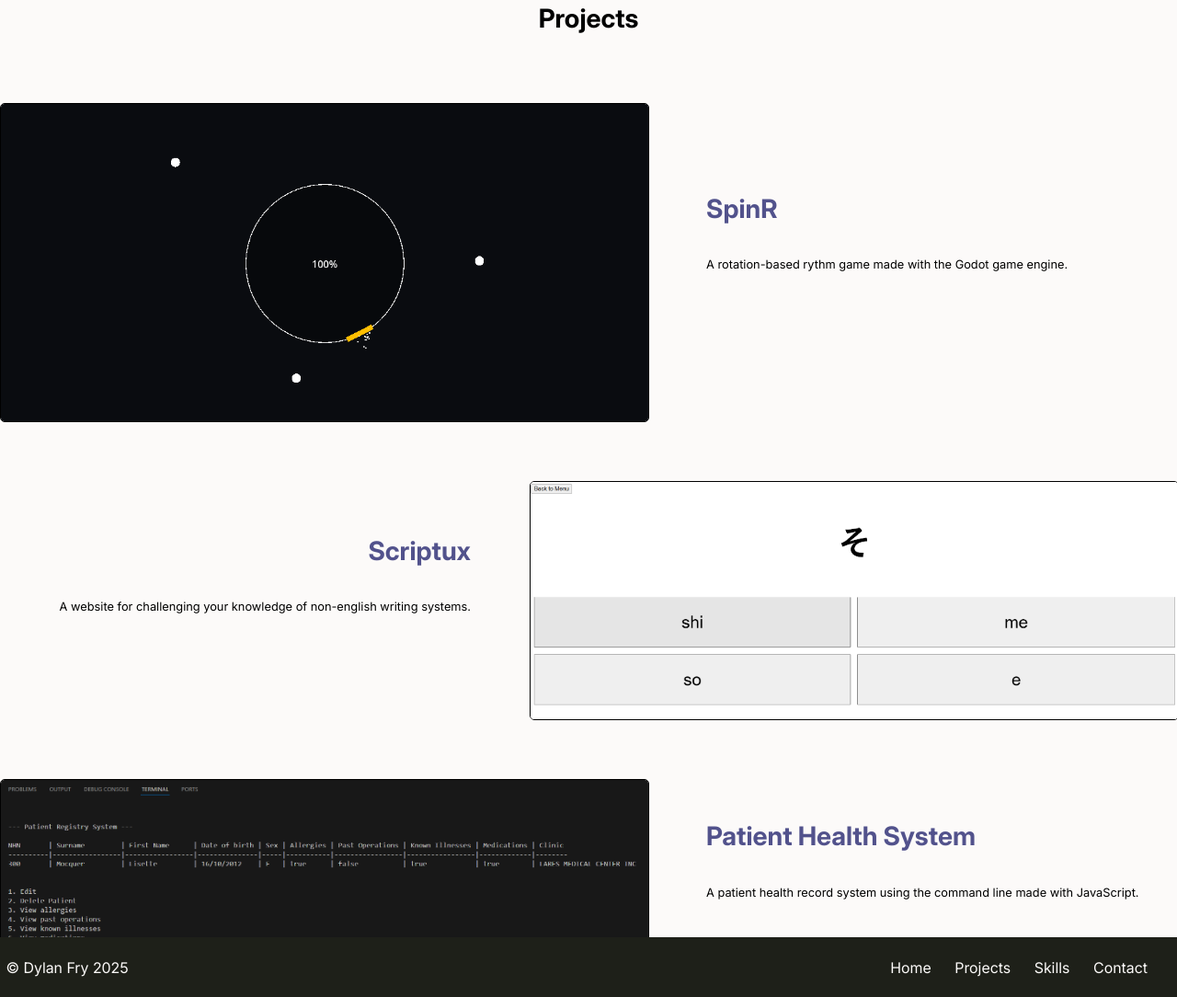
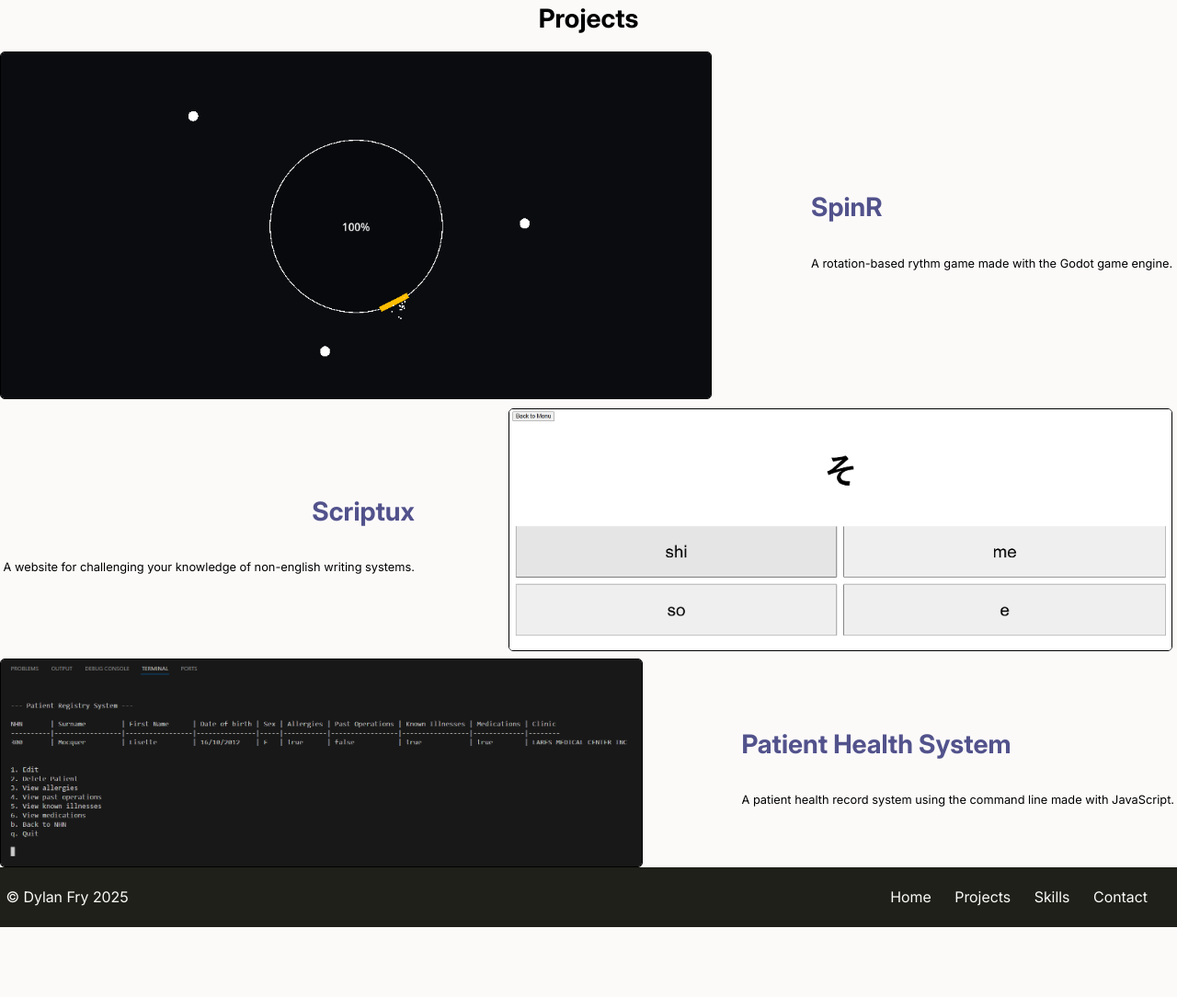
Before and after one commit to Heavy-Horn/Personal-Portfolio, a website with bundled scripts: page pages/projects.html in a window 1280 px wide. Shown: the part 102-1186 px from the top of the page at 92% size. After the commit the page ends 1110 px from the top, so only its background shows below. Built offline with nearby package versions, Linux system fonts and the light colour scheme; no server answers.

Commit message:
Fixed issue with project page overflow

```diff
--- a/components/projects/projects.css
+++ b/components/projects/projects.css
@@ -1,4 +1,3 @@
-/* Review CSS */
 .reviewWrapper {
     width: fit-content;
     background-color: bisque;
@@ -11,12 +10,91 @@
     margin: 0;
 }
 
-/* Page Layout */
-.wrapper {
+.pageWrapper {
     display: grid;
     grid-template-columns: auto;
-    grid-template-rows: 10vw auto 5vw;
-    flex-grow: 1;
+    grid-template-rows: auto auto;
+}
+
+.title {
+    grid-column: 1/2;
+    grid-row: 1/2;
+    text-align: center;
+}
+
+.projectsWrapper {
+    display: grid;
+    grid-template-columns: auto;
+    grid-template-rows: auto 1vh auto 1vh auto;
+    grid-column: 1/2;
+    grid-row: 2/3;
+}
+
+.project1Wrapper {
+    display: grid;
+    grid-template-columns: auto;
+    grid-template-rows: auto auto;
+    grid-column: 1/2;
+    grid-row: 1/2;
+}
+
+.project2Wrapper {
+    display: grid;
+    grid-template-columns: auto;
+    grid-template-rows: auto auto;
+    grid-column: 1/2;
+    grid-row: 3/4;
+}
+
+.project3Wrapper {
+    display: grid;
+    grid-template-columns: auto;
+    grid-template-rows: auto auto;
+    grid-column: 1/2;
+    grid-row: 5/6;
+}
+
+.projectDescriptionWrapper {
+    display: grid;
+    grid-template-columns: auto 8vw auto;
+    grid-template-rows: auto auto;
+    grid-row: 1/2;
+    grid-column: 1/2;
+}
+
+#p1Reviews, #p2Reviews, #p3Reviews {
+    grid-column: 1/2;
+    grid-row: 2/3;
+}
+
+.project1Image, .project3Image {
+    grid-column: 1/2;
+    grid-row: 1/3;
+}
+
+.project2Image {
+    grid-column: 3/4;
+    grid-row: 1/3;
+}
+
+.project1Title, .project3Title {
+    grid-column: 3/4;
+    grid-row: 1/2;
+}
+
+.project2Title {
+    grid-column: 1/2;
+    grid-row: 1/2;
+}
+
+.project1Description, .project3Description  {
+    grid-column: 3/4;
+    grid-row: 2/3;
+}
+
+.project2Description {
+    grid-column: 1/2;
+    grid-row: 2/3;
 }
 
 a {
@@ -29,93 +107,13 @@ a:hover {
     color: #1E2019;
 }
 
-.projects {
-    display: grid;
-    grid-column: 1/2;
-    grid-row: 2/3;
-    grid-template-columns: auto;
-    grid-template-rows: auto 8% auto 8% auto;
-    margin-bottom: 1vw;
-}
-
-/* First Project (SpinR) */
-.projectAndComment1 {
-    display: grid;
-    grid-template-columns: auto;
-    grid-template-rows: auto auto;
-    grid-column: 1/2;
-    grid-row: 1/2;
-}
-
-.showcase1 {
-    display: grid;
-    grid-template-columns: 55% 5% auto;
-    grid-template-rows: 45% auto;
-    grid-column: 1/2;
-    grid-row: 1/2;
-}
-
-#p1Reviews, #p2Reviews, #p3Reviews {
-    grid-column: 1/2;
-    grid-row: 2/3;
-}
-
-
-/* Second Project (Scriptux) */
-.projectAndComment2 {
-    display: grid;
-    grid-template-columns: auto;
-    grid-template-rows: auto auto;
-    grid-column: 1/2;
-    grid-row: 3/4;
-}
-
-.showcase2 {
-    display: grid;
-    grid-template-columns: auto 5% 55%;
-    grid-template-rows: 45% auto;
-    grid-column: 1/2;
-    grid-row: 1/2;
-}
-
-/* Third Project (PHS) */
-.projectAndComment3 {
-    display: grid;
-    grid-template-columns: auto;
-    grid-template-rows: auto auto;
-    grid-column: 1/2;
-    grid-row: 5/6;
-}
-
-.showcase3 {
-    display: grid;
-    grid-template-columns: 55% 5% auto;
-    grid-template-rows: 45% auto;
-    grid-column: 1/2;
-    grid-row: 1/2;
-}
-
-/* Image CSS */
-.showcase1 .showcaseimage, .showcase3 .showcaseimage {
-    grid-column: 1/2;
-    grid-row: 1/3;
-}
-
-.showcase2 .showcaseimage {
-    grid-column: 3/4;
-    grid-row: 1/3;
-}
-
-.showcaseimage {
-    width: 100%;
-    height: 100%;
-    object-fit: cover;
-    overflow: hidden;
+.project1Image, .project2Image, .project3Image {
+    width: 99%;
+    height: 99%;
     border: 1px black solid;
     border-radius: 5px;
 }
 
-/* Responsive CSS (Below 1080 and above 1080)*/
 @media (max-width: 1080px) {
     .title {
         grid-column: 1/2;
@@ -125,7 +123,7 @@ a:hover {
         text-align: center;
         text-decoration: underline;
     }
-    .showcase1 .showcasetitle, .showcase3 .showcasetitle {
+    .project1Title, .project3Title {
         grid-column: 3/4;
         grid-row: 1/2;
         align-content: end;
@@ -133,7 +131,7 @@ a:hover {
         font-size: 2.4vw;
     }
 
-    .showcase2 .showcasetitle {
+    .project2Title {
         grid-column: 1/2;
         grid-row: 1/2;
         text-align: right;
@@ -142,14 +140,14 @@ a:hover {
         font-size: 2.7vw;
     }
 
-    .showcase1 .showcasedescription, .showcase3 .showcasedescription {
+    .project1Description, .project3Description {
         grid-column: 3/4;
         grid-row: 2/3;
         font-family: inter;
         font-size: 1.8vw;
     }
 
-    .showcase2 .showcasedescription {
+    .project2Description {
         grid-column: 1/2;
         grid-row: 2/3;
         text-align: right;
@@ -166,7 +164,7 @@ a:hover {
         font-size: 2.2vw;
         text-align: center;
     }
-    .showcase1 .showcasetitle, .showcase3 .showcasetitle {
+    .project1Title, .project3Title {
         grid-column: 3/4;
         grid-row: 1/2;
         align-content: end;
@@ -174,7 +172,7 @@ a:hover {
         font-size: 2.2vw;
     }
 
-    .showcase2 .showcasetitle {
+    .project2Title {
         grid-column: 1/2;
         grid-row: 1/2;
         text-align: right;
@@ -183,14 +181,14 @@ a:hover {
         font-size: 2.2vw;
     }
 
-    .showcase1 .showcasedescription, .showcase3 .showcasedescription {
+    .project1Description, .project3Description {
         grid-column: 3/4;
         grid-row: 2/3;
         font-family: inter;
         font-size: 1vw;
     }
 
-    .showcase2 .showcasedescription {
+    .project2Description {
         grid-column: 1/2;
         grid-row: 2/3;
         text-align: right;
--- a/pages/projects.html
+++ b/pages/projects.html
@@ -21,34 +21,53 @@
 <body>
     <div id="placeholder"></div>
 
-    <div class="wrapper">
+    <div class="pageWrapper">
         <h1 class="title">Projects</h1>
-        <div class="projects">
-            <section class="projectAndComment1">
-                <section class="showcase1">
-                    <img class="showcaseimage" src="../assets/images/spinr.png" alt="Screenshot of a game with a circle surrounded by other circles.">
-                    <h2 class="showcasetitle"><a href="https://github.com/Heavy-Horn/SpinR">SpinR</a></h2>
-                    <p class="showcasedescription">A rotation-based rythm game made with the Godot game engine.</p>
+
+        <div class="projectsWrapper">
+
+            <section class="project1Wrapper">
+
+                <section class="projectDescriptionWrapper">
+
+                    <img class="project1Image" src="../assets/images/spinr.png" alt="Screenshot of a game with a circle surrounded by other circles.">
+                    <h2 class="project1Title"><a href="https://github.com/Heavy-Horn/SpinR">SpinR</a></h2>
+                    <p class="project1Description">A rotation-based rythm game made with the Godot game engine.</p>
+
                 </section>
-                <div id="p1Reviews"></div>
+
+                <div id="p1Reviews">
+
+                </div>
             </section>
 
-            <section class="projectAndComment2">
-                <section class="showcase2">
-                    <img class="showcaseimage" src="../assets/images/scriptux.png" alt="Screenshot of a website containing a foreign writing character over 4 random english translation">
-                    <h2 class="showcasetitle"><a href="https://github.com/Heavy-Horn/Scriptux">Scriptux</a></h2>
-                    <p class="showcasedescription">A website for challenging your knowledge of non-english writing systems.</p>
+            <section class="project2Wrapper">
+
+                <section class="projectDescriptionWrapper">
+
+                    <img class="project2Image" src="../assets/images/scriptux.png" alt="Screenshot of a website containing a foreign writing character over 4 random english translation">
+                    <h2 class="project2Title"><a href="https://github.com/Heavy-Horn/Scriptux">Scriptux</a></h2>
+                    <p class="project2Description">A website for challenging your knowledge of non-english writing systems.</p>
+
                 </section>
-                <div id="p2Reviews"></div>
+
+                <div id="p2Reviews">
+
+                </div>
             </section>
 
-            <section class="projectAndComment3">
-                <section class="showcase3">
-                    <img class="showcaseimage" src="../assets/images/CLI PPR.png" alt="Screenshot of a program with a table containing fake patient health records.">
-                    <h2 class="showcasetitle"><a href="https://github.com/Heavy-Horn/Patient-Health-Record-System-Node">Patient Health System</a></h2>
-                    <p class="showcasedescription">A patient health record system using the command line made with JavaScript.</p>
+            <section class="project3Wrapper">
+
+                <section class="projectDescriptionWrapper">
+
+                    <img class="project3Image" src="../assets/images/CLI PPR.png" alt="Screenshot of a program with a table containing fake patient health records.">
+                    <h2 class="project3Title"><a href="https://github.com/Heavy-Horn/Patient-Health-Record-System-Node">Patient Health System</a></h2>
+                    <p class="project3Description">A patient health record system using the command line made with JavaScript.</p>
+
                 </section>
-                <div id="p3Reviews"></div>
+                <div id="p3Reviews">
+
+                </div>
             </section>
         </div>
     </div>
```
